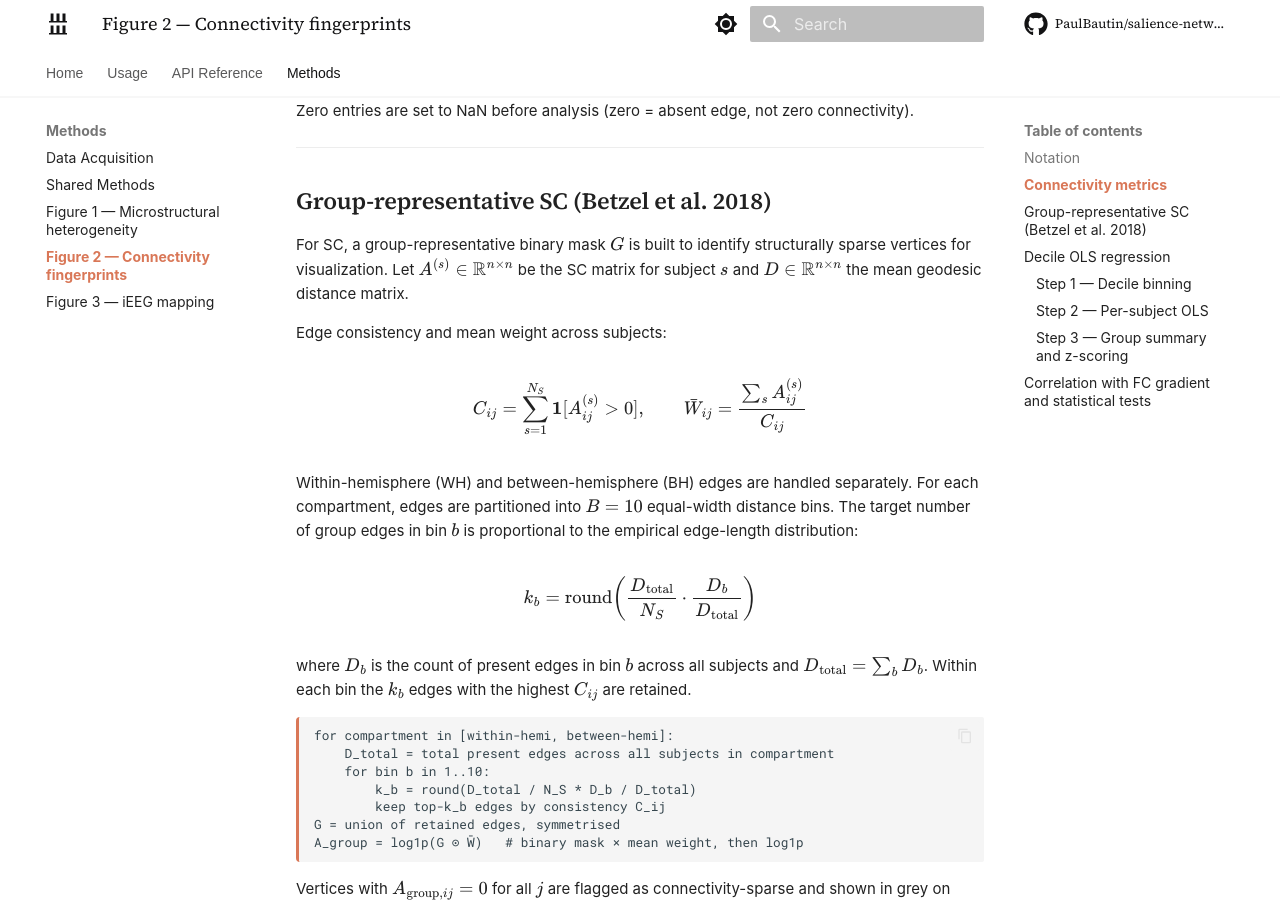
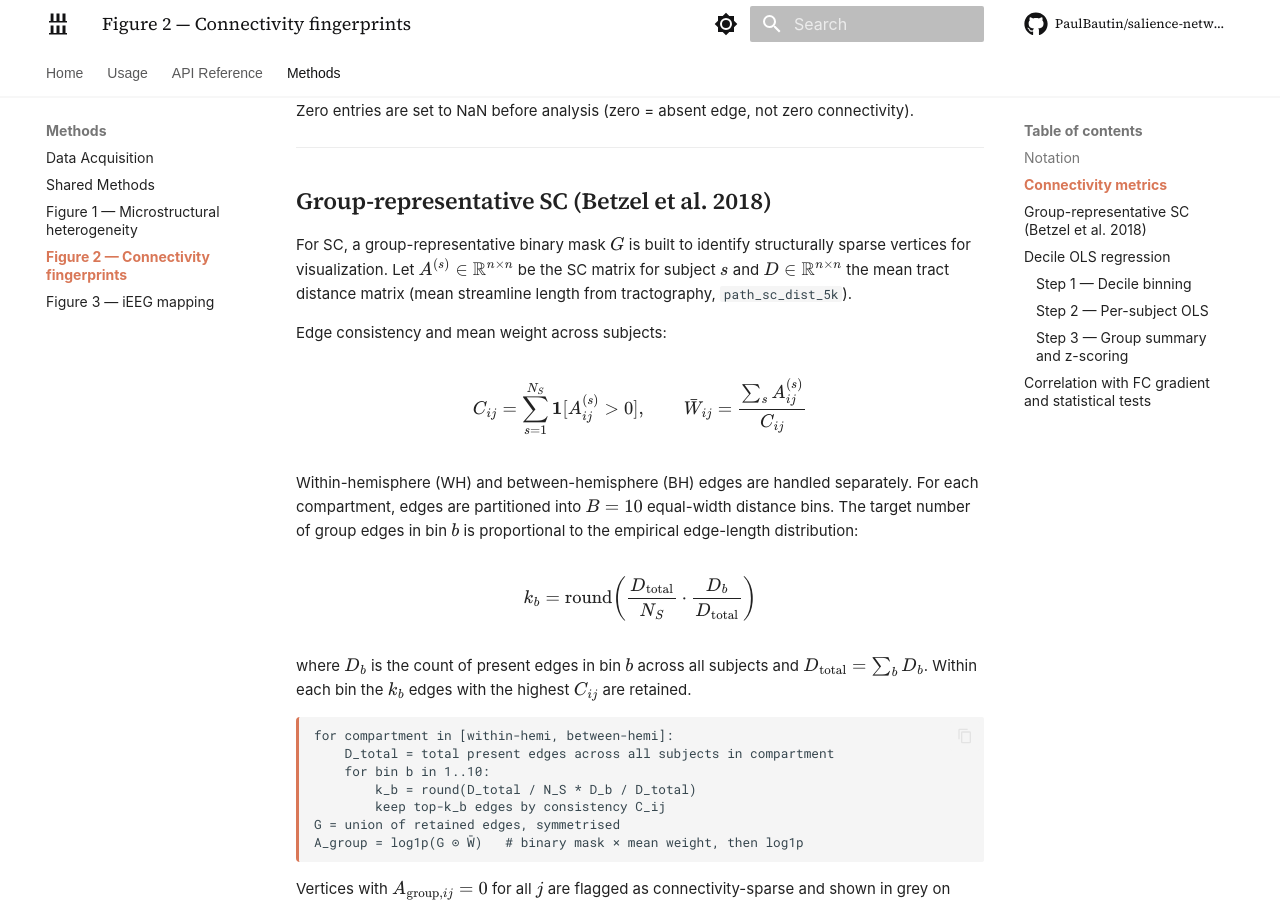
Before and after one commit to PaulBautin/salience-network-multiscale-switch, an MkDocs documentation site: the page built from docs/methods/figure_2.md, in a window 1280 px wide and 900 px high, scrolled down 1147 px. Built offline with MkDocs 1.6.1 and Material for MkDocs 9.7.7, drawn with Linux system fonts in a browser that asks for light colours; some web fonts are replaced; comment, search, counter and statistics services are not loaded.

Commit message:
correct docs for distance metrics

```diff
--- a/docs/methods/figure_2.md
+++ b/docs/methods/figure_2.md
@@ -52,8 +52,8 @@ connectivity).
 
 For SC, a group-representative binary mask $G$ is built to identify structurally
 sparse vertices for visualization. Let $A^{(s)} \in \mathbb{R}^{n \times n}$ be the
-SC matrix for subject $s$ and $D \in \mathbb{R}^{n \times n}$ the mean geodesic
-distance matrix.
+SC matrix for subject $s$ and $D \in \mathbb{R}^{n \times n}$ the mean tract
+distance matrix (mean streamline length from tractography, `path_sc_dist_5k`).
 
 Edge consistency and mean weight across subjects:
 
```
Also changed, not shown: 1 other file.
